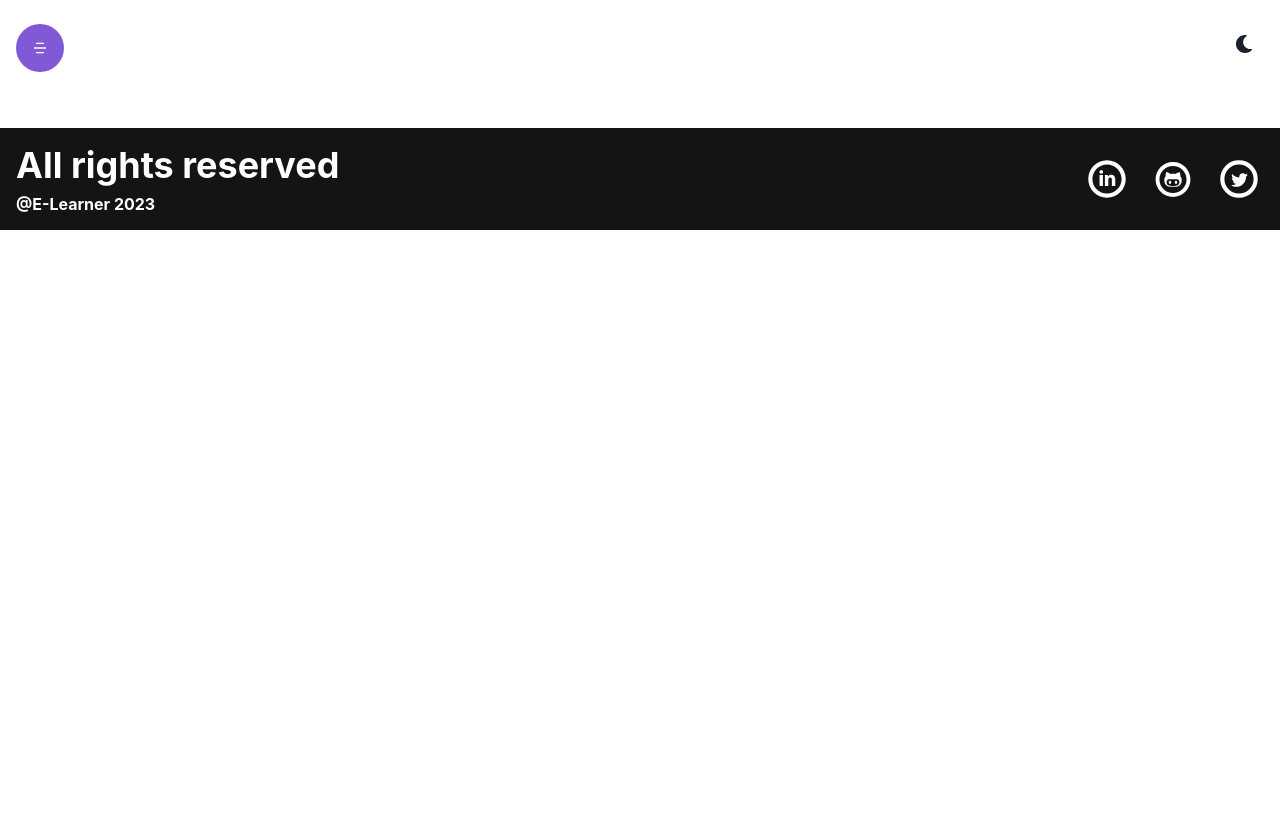
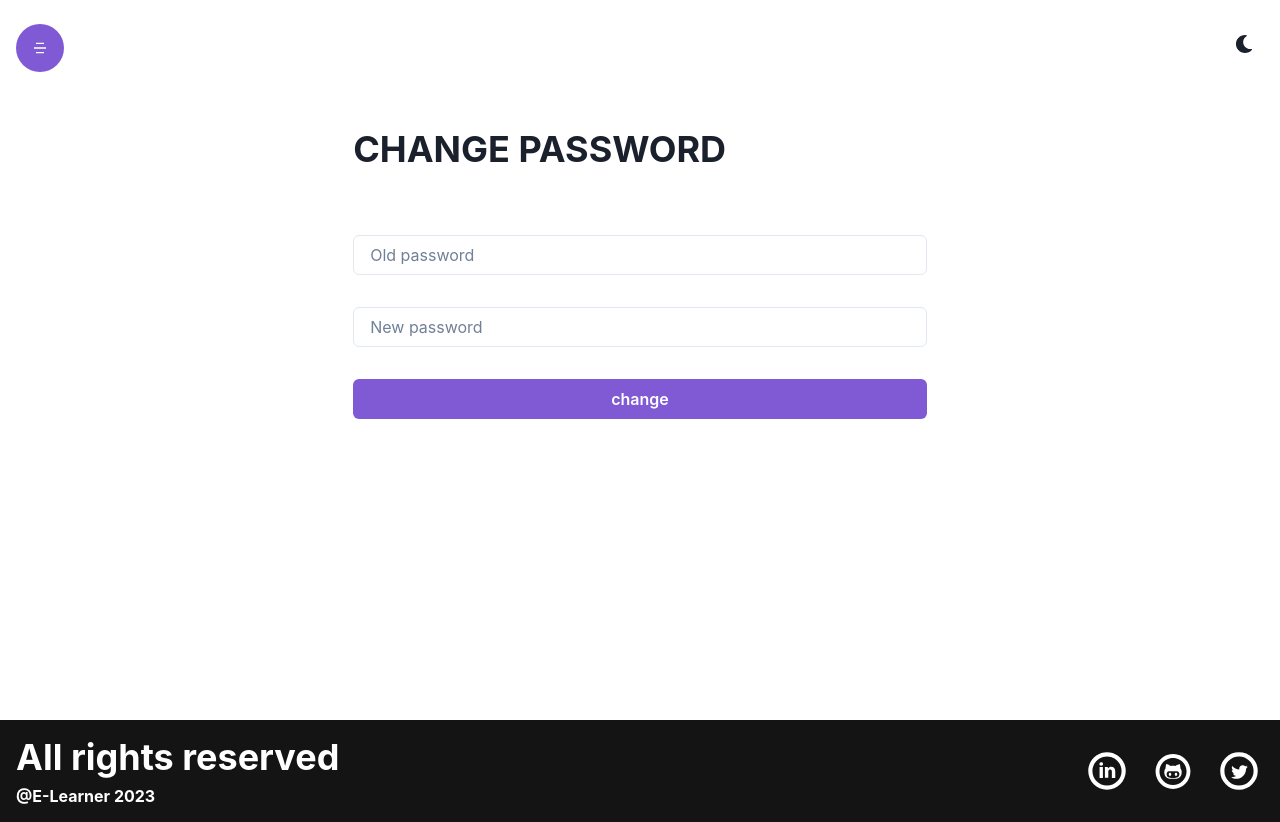
Before and after one commit to sachinkumar5035/elearner, a React (Create React App) app in the folder elearner/: page /password/change in a window 1280 px wide. Before the commit the page ends 800 px from the top, so only its background shows below. Built offline with nearby package versions, Linux system fonts and the light colour scheme.

Commit message:
change password page added

```diff
--- a/elearner/src/component/Profile/ChangePassword.jsx
+++ b/elearner/src/component/Profile/ChangePassword.jsx
@@ -1,12 +1,46 @@
-import { Container } from '@chakra-ui/react'
-import React from 'react'
+import { Button, Container, Heading, Input, VStack } from '@chakra-ui/react'
+import React, { useState } from 'react'
 
 const ChangePassword = () => {
-  return (
-    <Container paddingY={'16'}>
+    const [oldPassword,setOldPassword] = useState("");
+    const [newPassword,setNewPassword] = useState("");
+    return (
+        <Container paddingY={'16'} minH={'90vh'}>
+            <form>
+                <Heading
+                    textTransform={'uppercase'}
+                    children="Change password"
+                    textAlign={['center', 'left']}
+                    marginY={'16'}
+                />
+                    <VStack
+                        spacing={'8'}
+                    >
+                        <Input
+                            required
+                            id="oldPassword"
+                            value={oldPassword}
+                            onChange={e => setOldPassword(e.target.value)}
+                            placeholder="Old password"
+                            type="password"
+                            focusBorderColor="purple.400"
+                        ></Input>
+                        <Input
+                            required
+                            id="newPassword"
+                            value={newPassword}
+                            onChange={e => setNewPassword(e.target.value)}
+                            placeholder="New password"
+                            type="password"
+                            focusBorderColor="purple.400"
+                        ></Input>
+                        <Button width={'full'} colorScheme='purple' type='submit'>change</Button>
+                    </VStack>
 
-    </Container>
-  )
+
+            </form>
+        </Container>
+    )
 }
 
 export default ChangePassword
```
